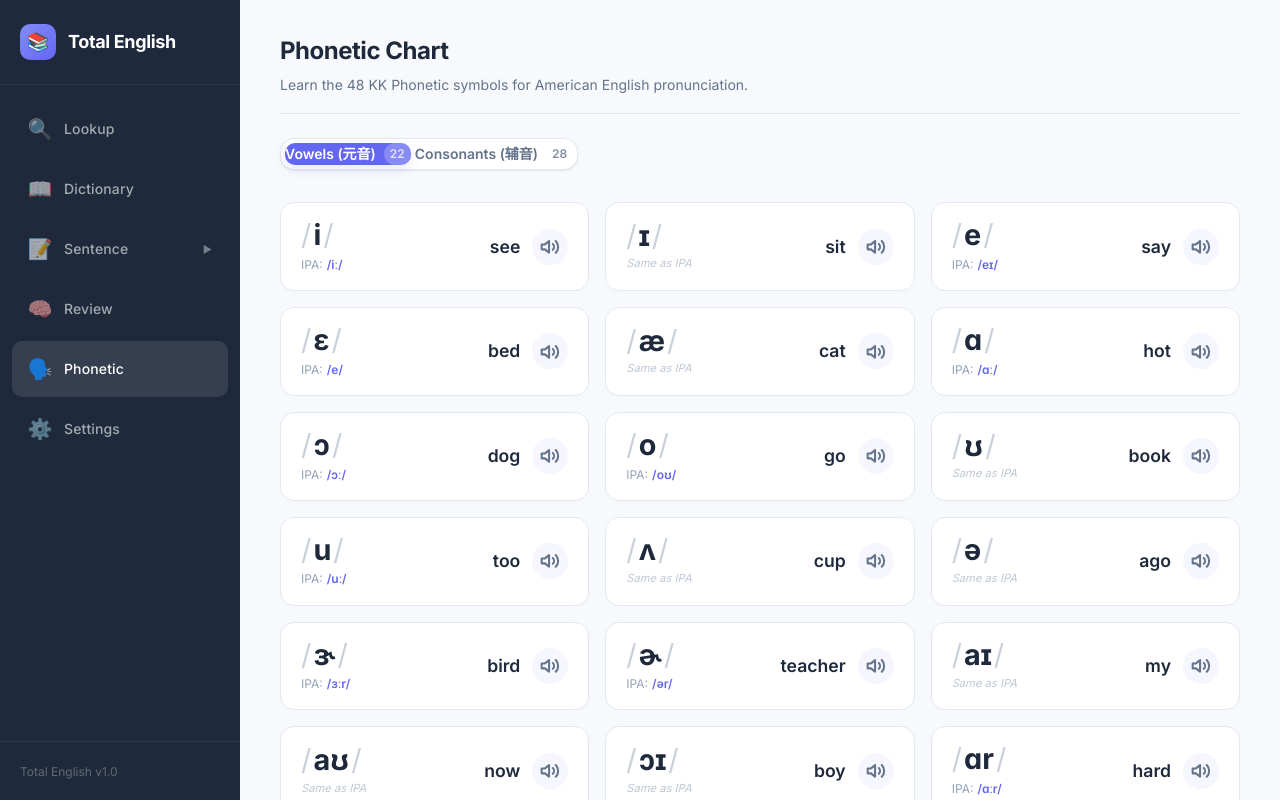
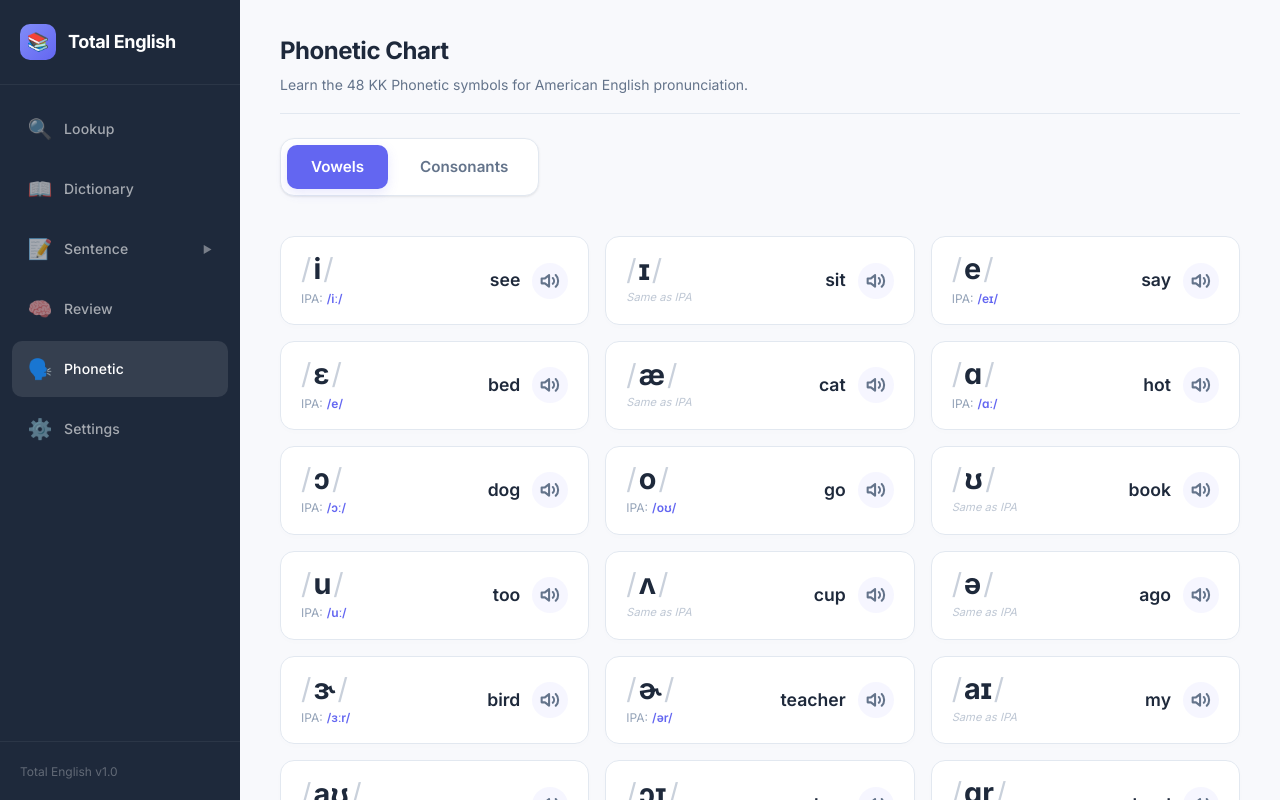
Before and after one commit to yeduxiling/total_english, a React (Vite) app in the folder client/: page /phonetic in a window 1280 px wide. Shown: the top 800 px of the page. Built offline with nearby package versions, Linux system fonts and the light colour scheme.

Commit message:
style: refine tabs layout, remove counts, and consolidate consonant Same-as-IPA notices

```diff
--- a/client/src/features/phonetic/PhoneticPage.css
+++ b/client/src/features/phonetic/PhoneticPage.css
@@ -14,26 +14,26 @@
 .phonetic-tabs-container {
   display: flex;
   justify-content: flex-start;
-  margin-bottom: var(--space-2);
+  margin-bottom: var(--space-4);
 }
 
 .phonetic-tabs {
   display: flex;
   background: var(--color-bg-secondary);
   border: 1px solid var(--color-border);
-  padding: 4px;
+  padding: 6px;
   border-radius: var(--radius-lg);
-  gap: 4px;
+  gap: 8px;
   box-shadow: var(--shadow-sm);
 }
 
 .phonetic-tab-btn {
   background: transparent;
   border: none;
-  padding: var(--space-2-5) var(--space-5);
+  padding: 10px 24px;
   border-radius: var(--radius-md);
   color: var(--color-text-secondary);
-  font-size: var(--text-sm);
+  font-size: 0.95rem;
   font-weight: var(--font-semibold, 600);
   cursor: pointer;
   transition: all var(--transition-base);
@@ -53,16 +53,20 @@
   box-shadow: 0 4px 12px rgba(99, 102, 241, 0.15);
 }
 
-.tab-count {
-  font-size: 0.75rem;
-  opacity: 0.8;
-  background: rgba(255, 255, 255, 0.2);
-  padding: 1px 6px;
-  border-radius: var(--radius-full);
-}
-
-.phonetic-tab-btn.active .tab-count {
-  background: rgba(255, 255, 255, 0.3);
+/* Consonants tip banner */
+.consonants-tip {
+  background: rgba(99, 102, 241, 0.04);
+  border: 1px solid rgba(99, 102, 241, 0.15);
+  color: var(--color-accent);
+  padding: var(--space-3) var(--space-4);
+  border-radius: var(--radius-md);
+  font-size: var(--text-sm);
+  font-weight: var(--font-medium, 500);
+  margin-bottom: var(--space-2);
+  display: inline-flex;
+  align-items: center;
+  gap: 8px;
+  max-width: fit-content;
 }
 
 /* Grids layout */
--- a/client/src/features/phonetic/PhoneticPage.tsx
+++ b/client/src/features/phonetic/PhoneticPage.tsx
@@ -90,16 +90,22 @@ export default function PhoneticPage() {
             className={`phonetic-tab-btn ${activeTab === 'vowels' ? 'active' : ''}`}
             onClick={() => setActiveTab('vowels')}
           >
-            Vowels (元音) <span className="tab-count">{vowels.length}</span>
+            Vowels
           </button>
           <button
             className={`phonetic-tab-btn ${activeTab === 'consonants' ? 'active' : ''}`}
             onClick={() => setActiveTab('consonants')}
           >
-            Consonants (辅音) <span className="tab-count">{consonants.length}</span>
+            Consonants
           </button>
         </div>
       </div>
+
+      {activeTab === 'consonants' && (
+        <div className="consonants-tip animate-in">
+          💡 All KK Phonetic Consonants same as IPA
+        </div>
+      )}
 
       <div className="phonetic-grid">
         {items.map((item, index) => (
@@ -120,9 +126,9 @@ export default function PhoneticPage() {
                     <span className="ipa-label">IPA:</span>
                     <span className="ipa-value">/{item.ipa}/</span>
                   </>
-                ) : (
+                ) : activeTab === 'vowels' ? (
                   <span className="ipa-same">Same as IPA</span>
-                )}
+                ) : null}
               </div>
             </div>
 
```
